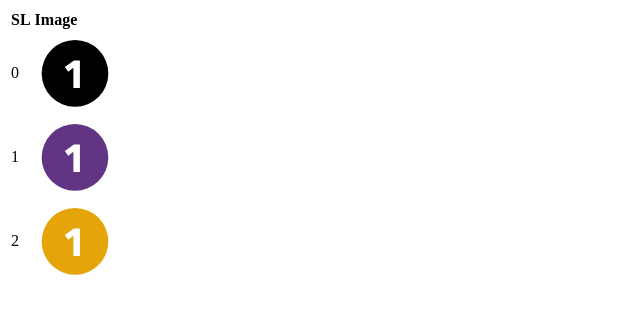
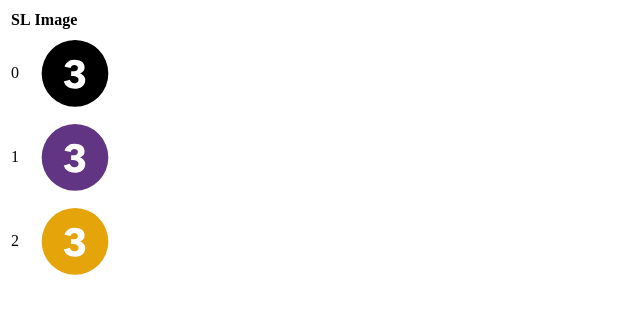
Before and after one commit to ishehroze/gitlab-image-deploy, a plain HTML site: page index.html in a window 1280 px wide. Shown: the full height of the page, 0-640 px from the left. Drawn offline with Linux system fonts and the light colour scheme.

Commit message:
Deploying to gh-pages from @ ishehroze/gitlab-image-deploy@7668d00c872f540398c292f2e35dacdbd6a42895 🚀

```diff
--- a/index.html
+++ b/index.html
@@ -10,15 +10,15 @@
             </tr>
             <tr>
                 <td>0</td>
-                <td><img width="10%" src="deposit-1.svg"></td>
+                <td><img width="10%" src="deposit-3.svg"></td>
             </tr>
             <tr>
                 <td>1</td>
-                <td><img width="10%" src="inv-1.svg"></td>
+                <td><img width="10%" src="inv-3.svg"></td>
             </tr>
             <tr>
                 <td>2</td>
-                <td><img width="10%" src="tf-1.svg"></td>
+                <td><img width="10%" src="tf-3.svg"></td>
             </tr>
         </table>
     </body>
```
Also changed, not shown: deposit-1.svg (deleted), deposit-3.svg (added), inv-1.svg (deleted), inv-3.svg (added), tf-1.svg (deleted), tf-3.svg (added).
